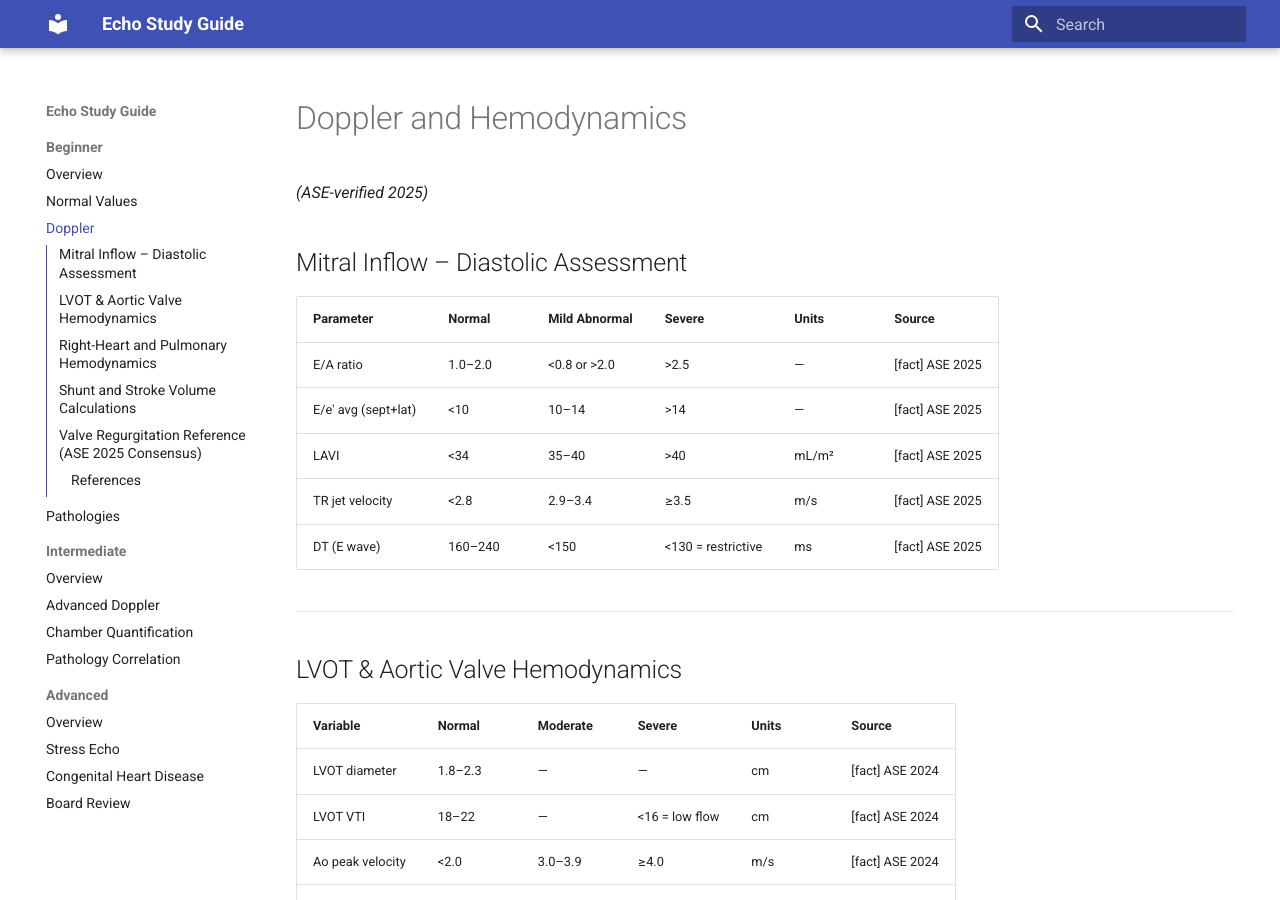
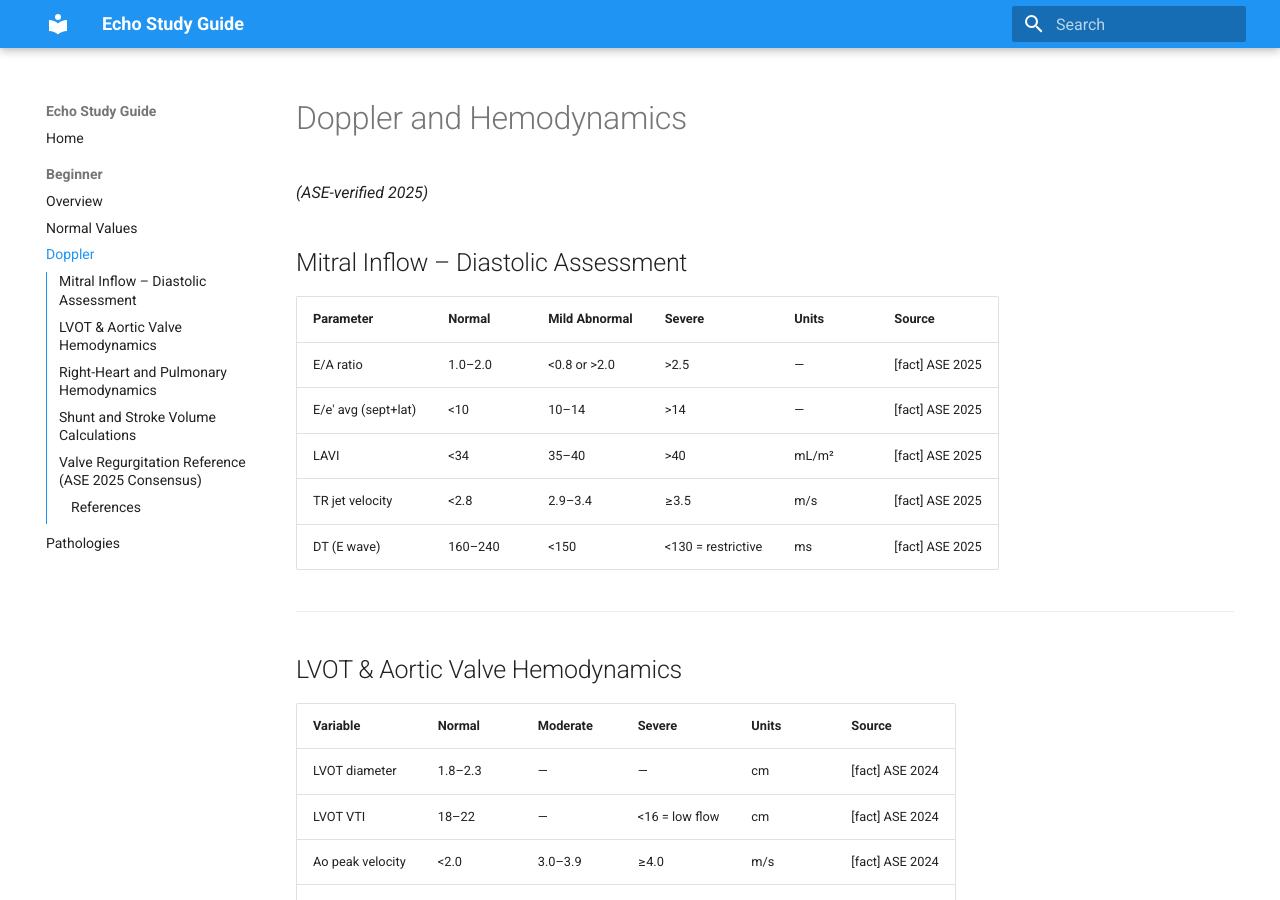
Before and after one commit to webworks1/echo-study-guide, an MkDocs documentation site: the page built from docs/beginner/doppler.md, in a window 1280 px wide and 900 px high. Built offline with MkDocs 1.6.1 and Material for MkDocs 9.7.7, drawn with Linux system fonts in a browser that asks for light colours.

Commit message:
Update mkdocs.yml

```diff
--- a/mkdocs.yml
+++ b/mkdocs.yml
@@ -1,30 +1,45 @@
 site_name: Echo Study Guide
 site_description: "Comprehensive ARDMS Adult Echocardiography Study Guide"
+site_author: "webworks1"
 site_url: https://YOURUSERNAME.github.io/echo-study-guide/
+
 theme:
   name: material
   features:
     - navigation.sections
+    - navigation.expand
     - navigation.instant
-    - navigation.expand
     - content.code.copy
     - toc.integrate
+  palette:
+    - scheme: default
+      primary: blue
+      accent: cyan
+  font:
+    text: Roboto
+    code: Roboto Mono
+
+# Optional but helps with search and structure
+plugins:
+  - search
+  - tags
+
+markdown_extensions:
+  - admonition
+  - footnotes
+  - tables
+  - toc:
+      permalink: true
+  - pymdownx.details
+  - pymdownx.superfences
+  - pymdownx.tabbed
+  - pymdownx.highlight
+  - pymdownx.emoji
 
 nav:
+  - Home: index.md
   - Beginner:
       - Overview: beginner/index.md
       - Normal Values: beginner/normal-values.md
       - Doppler: beginner/doppler.md
       - Pathologies: beginner/pathologies.md
-
-  - Intermediate:
-      - Overview: intermediate/index.md
-      - Advanced Doppler: intermediate/advanced-doppler.md
-      - Chamber Quantification: intermediate/chamber-quantification.md
-      - Pathology Correlation: intermediate/pathology-correlation.md
-
-  - Advanced:
-      - Overview: advanced/index.md
-      - Stress Echo: advanced/stress-echo.md
-      - Congenital Heart Disease: advanced/congenital.md
-      - Board Review: advanced/board-review.md
```
